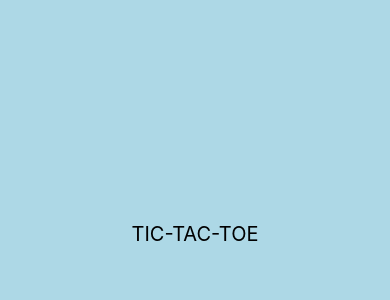
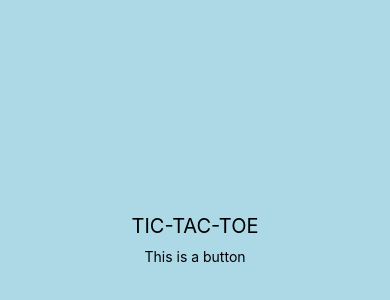
Before and after one commit to wiljar00/cs3200classProject, a React Native app: screen / in a window 390 px wide. Shown: the part 188-488 px from the top of the page. Built offline with nearby package versions, Linux system fonts and the light colour scheme.

Commit message:
Added resetbutton and added skeleton resetState function

```diff
--- a/src/components/App.js
+++ b/src/components/App.js
@@ -11,17 +11,32 @@ import {
   Text,
   View
 } from 'react-native';
+import ResetButton from './ResetButton'
+
 
 import styles from '../styles/styles';
 
 export default class App extends Component {
+  constructor(props){
+    super(props);
+
+    this.state={
+      pTurn: true
+    }
+  }
+
   render() {
     return (
       <View style={styles.container}>
         <Text style={styles.welcome}>
           TIC-TAC-TOE
         </Text>
+        <ResetButton onPress={this.resetState()}/>
       </View>
     );
   }
+
+  resetState(){
+    //TODO: Reset State
+  }
 };
--- /dev/null
+++ b/src/components/ResetButton.js
@@ -0,0 +1,18 @@
+import React, { Component } from 'react';
+import {
+  Platform,
+  StyleSheet,
+  TouchableOpacity,
+  Text,
+  View
+} from 'react-native';
+
+export default class ResetButton extends Component {
+    render() {
+      return (
+        <TouchableOpacity>
+            <Text>This is a button</Text>
+        </TouchableOpacity>
+      );
+    }
+  };
```
